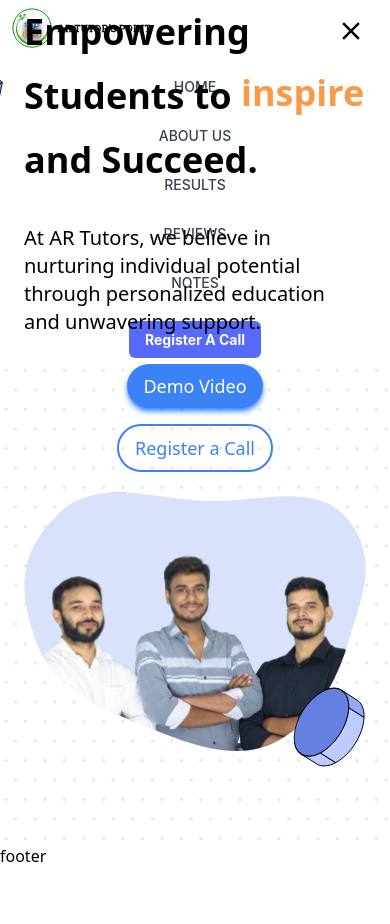
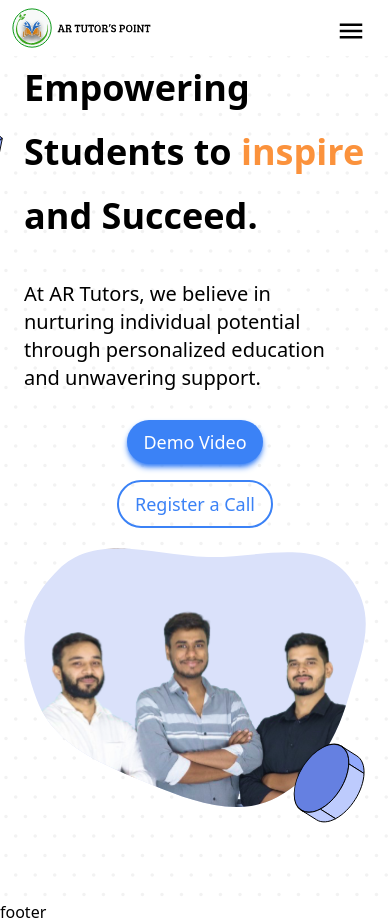
Before and after one commit to AviralJain32/ar-tutor-point-website, a React (Vite) app: page / in a window 390 px wide. Shown: the top 924 px of the page. Before the commit the page ends 868 px from the top, so only its background shows below. Built offline with nearby package versions, Linux system fonts and the light colour scheme.

Commit message:
changes done

```diff
--- a/src/Layouts/MainLayout.jsx
+++ b/src/Layouts/MainLayout.jsx
@@ -10,7 +10,7 @@
     <Navbar/>
     <div style={{backgroundImage:`url(${Background})`,
                 backgroundBlendMode: "overlay",
-                backgroundColor: 'rgba(255, 255, 255, 0.92)',
+                backgroundColor: 'rgba(255, 255, 255, 0.95)',
                     }} className='min-h-screen sm:px-16 px-6'>
       <Outlet/>
       </div>
--- a/src/components/Navbar.jsx
+++ b/src/components/Navbar.jsx
@@ -13,10 +13,10 @@
     {Name:"NOTES",RedirectLink:"/Notes"}
   ];
 
-  let[open,setopen]=useState(true)
+  let[open,setopen]=useState(false)
 
   return (
-    <div className='fixed top-0 left-0 w-full sm:px-16 sm:my-2 '>
+    <div className='w-full sm:px-16 sm:my-2 '>
       <div className=' font-Main-font pb-2 justify-between bg-white items-center md:pb-0 md:flex sm:bg-transparent'>
         <div className=''>
           <img src={logo_nav} alt="Logo" className=" h-12 pt-2 ml-3 md:pt-0 md:ml-4" />
@@ -24,26 +24,26 @@
         <div
         onClick={()=>{setopen(!open)}}
         className='text-3xl absolute right-6 top-4 cursor-pointer md:hidden'>
-          <MdOutlineMenu className={!open?"":"hidden"}/>
-          <MdClose className={!open?"hidden":""}/>
+          <MdOutlineMenu className={open?"hidden":""}/>
+          <MdClose className={open?"":"hidden"}/>
         </div>
           <ul
+
           className={`text-gray-700 md:flex md:gap-12 md:p-2 transition-all duration-500 ease-in
           ${open?"":"hidden"}`}>
             {
               navLinks.map((navLinks)=>(
-                <li className='my-7 font-medium text-center text-[14px] px-4 md:my-0 md:text-[12px] md:px-1'>
+                <li key={navLinks.Name} className='my-7 font-medium text-center text-[14px] px-4 md:my-0 md:text-sm md:px-1 '>
                   <a href={navLinks.RedirectLink}>{navLinks.Name}</a>
                 </li>
               ))
             }
           </ul>
-          <div className='max-sm:w-full flex items-center justify-center'>
-            <button className={`text-white font-bold text-[14px] px-4 py-2 bg-primary rounded-md md:ml-0 ${open?"":"hidden"}`}>
+          <div className=' flex items-center justify-center'>
+            <button className={`text-white font-bold text-[14px] px-4 py-2 md:text-sm bg-primary rounded-md md:ml-0 ${open?"":"hidden"} md:block`}>
               Register A Call
             </button>
           </div>
-
       </div>
 
     </div>
--- a/src/components/WordRotateEffect.jsx
+++ b/src/components/WordRotateEffect.jsx
@@ -5,7 +5,7 @@
 
 export default function WordRotate({
   words,
-  duration = 2500,
+  duration = 2200,
   framerProps = {
     initial: { opacity: 0, y: -50 },
     animate: { opacity: 1, y: 0 },
--- a/src/pages/LandingPage.jsx
+++ b/src/pages/LandingPage.jsx
@@ -20,7 +20,7 @@
         <div className="flex justify-center flex-col">
           <h1 className="sm:text-6xl font-[700] text-wrap text-4xl !leading-[4rem]">Empowering Students to <WordRotate words={words} /> and Succeed.</h1>
           <div className="mt-8 text-xl">At AR Tutors, we believe in nurturing individual potential through personalized education and unwavering support.</div>
-          <div className="flex justify-center items-center sm:flex-row flex-col gap-4 mt-7">
+          <div className="flex justify-left items-center sm:flex-row flex-col gap-4 mt-7">
           <button className="bg-blue-500 text-white p-2 px-4 rounded-3xl shadow-md shadow-blue-500 text-lg">Demo Video</button>
           <button className="text-blue-500 border-2 border-blue-500 bor p-2 px-4 rounded-3xl text-lg">Register a Call</button>
 
```
Also changed, not shown: 1 other file (tests, documents, lock files or other folders).
